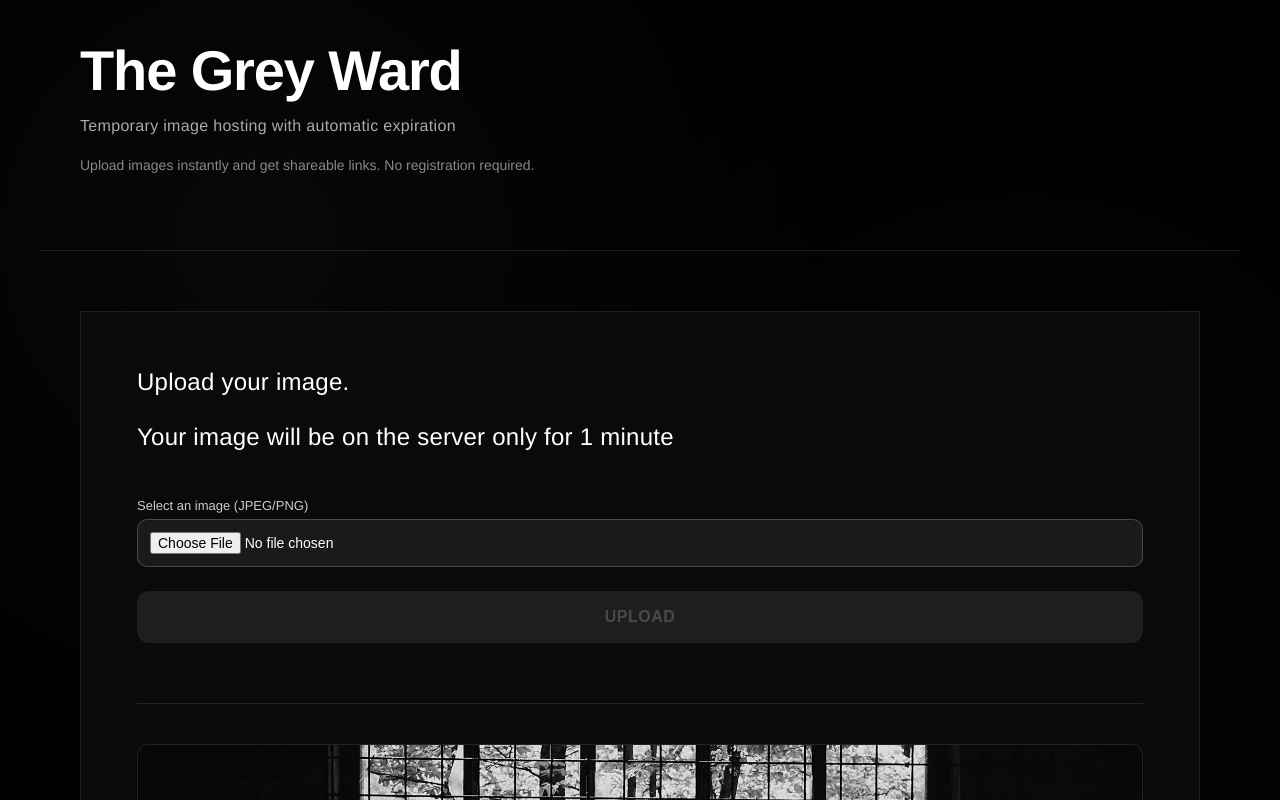
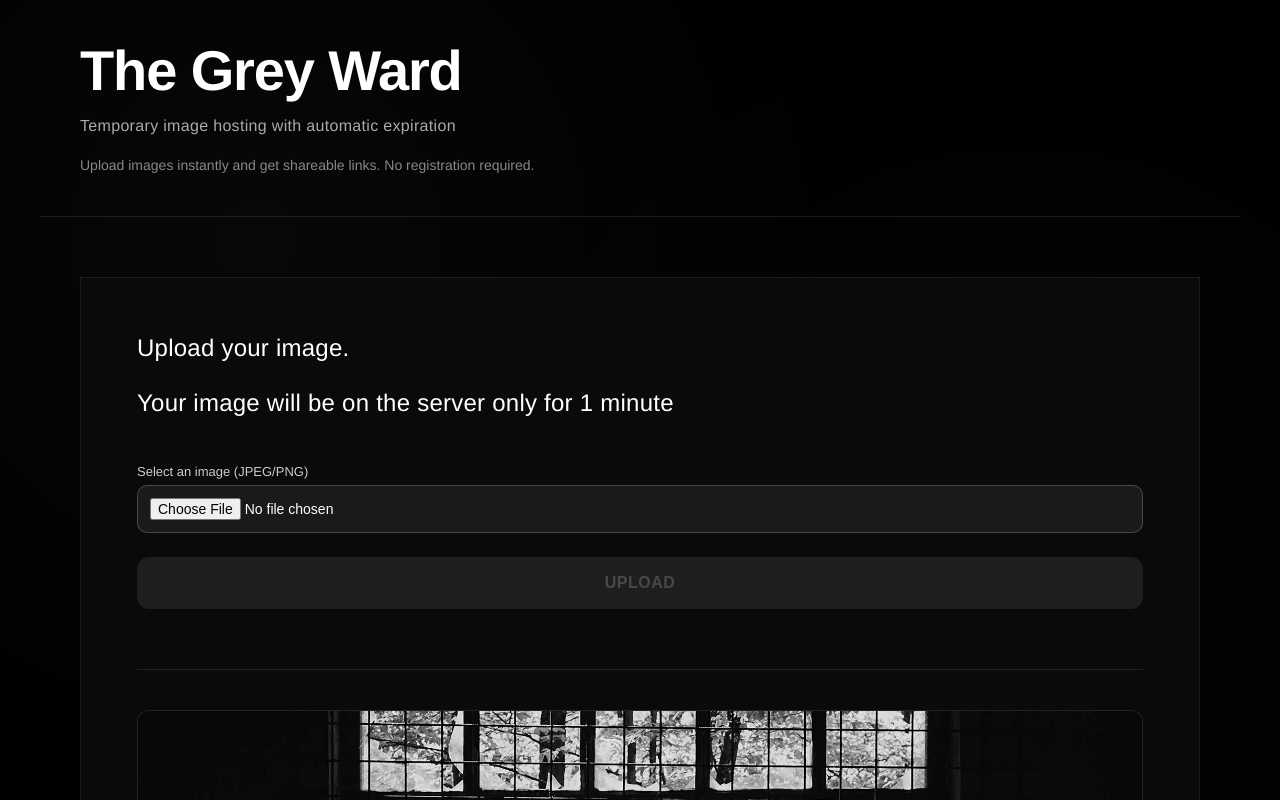
Before and after one commit to seshumadhav/image-hospital, a React (Vite) app in the folder ui/: page / in a window 1280 px wide. Shown: the top 800 px of the page. Built offline with nearby package versions, Linux system fonts and the light colour scheme.

Commit message:
Reduce padding below description text
- Reduce page-header bottom padding from 60px to 40px
- Set marginBottom to 0 on description paragraph for tighter spacing

```diff
--- a/ui/src/App.tsx
+++ b/ui/src/App.tsx
@@ -230,7 +230,7 @@ export const App: React.FC = () => {
       <header className="page-header">
         <h1 className="page-heading">The Grey Ward</h1>
         <p className="page-caption">Temporary image hosting with automatic expiration</p>
-        <p className="page-description" style={{ marginTop: '16px', fontSize: '14px', color: '#888', lineHeight: '1.6' }}>
+        <p className="page-description" style={{ marginTop: '16px', marginBottom: '0', fontSize: '14px', color: '#888', lineHeight: '1.6' }}>
           Upload images instantly and get shareable links. No registration required.
         </p>
         {/* SEO-optimized hidden text for search engines */}
--- a/ui/src/styles.css
+++ b/ui/src/styles.css
@@ -51,7 +51,7 @@ body {
   max-width: 1200px;
   margin: 0 auto;
   width: 100%;
-  padding: 40px 40px 60px;
+  padding: 40px 40px 40px;
   text-align: left;
   z-index: 1;
   border-bottom: 1px solid rgba(255, 255, 255, 0.1);
```
